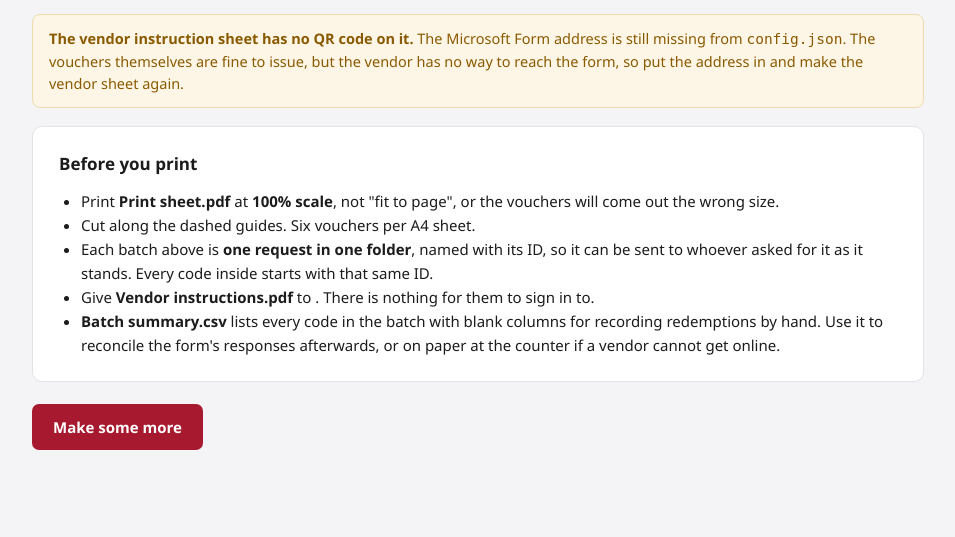
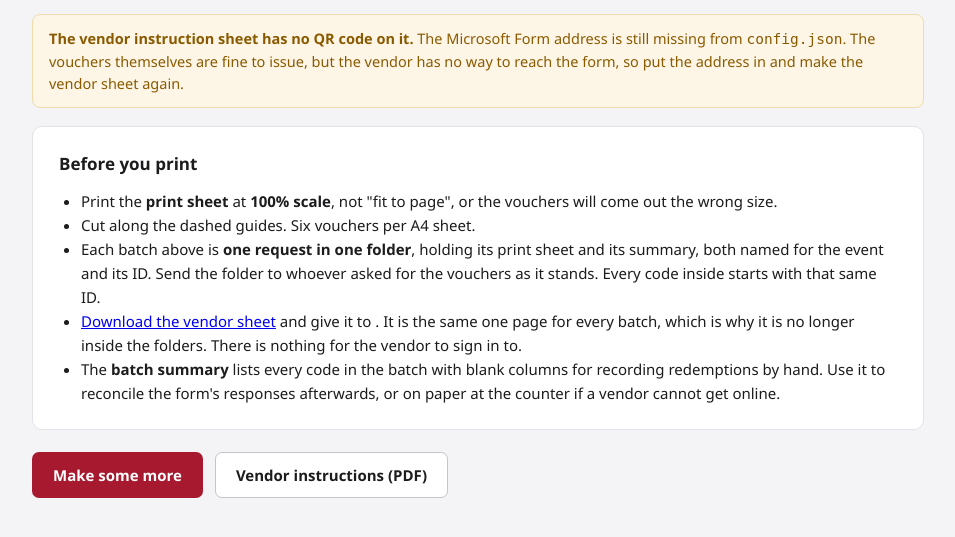
Before and after one commit to DMU-voucher/Dmu, a Flask app: template templates/done.html in a window 1280 px wide. Shown: the part 204-741 px from the top of the page, without its empty margins (162-1117 px from the left). Run offline with Flask 3, Linux system fonts and the light colour scheme; the template is opened without the code that fills it, so the values that code supplies are empty; some libraries are stand-ins or nearby versions.

Commit message:
A batch folder is two files, named for the batch
Sam looked at what came out of a zip from the live site. Four things.

Two batches wrote two files called Print sheet.pdf. Download both and there are
two identical names in one downloads folder with nothing to say which request
either belongs to. Both files are now named for the event and its ID: Print
sheet - Test 5 ID 12.pdf and Batch summary - Test 5 ID 12.csv. The event name
is cut shorter than a folder name is, because this sits inside an already long
folder path and Windows still stops at 260 characters.

Excel read the voucher code as a date: 12-01 opened as the first of December,
and the batch number 006 opened as 6. Nothing is wrong with the file, and there
is nothing in the CSV format to say otherwise, since quoting is syntax rather
than a type. Both are now written as a formula that evaluates to the string.
Deliberately not the ledger: read_ledger parses that one, so a formula wrapper
in it would be a bug rather than a display fix.

The copy of the approval export in each folder was the whole uploaded file, so
sending one requestor their folder showed them every other request in it, with
values, cost centres and approvers. Gone. The exact bytes that were dropped in
are still kept in Uploads for the audit trail, and the summary carries that
row's own detail.

The vendor sheet is out of the folders too: it is the same single page for
every batch in a run, and it goes to vendors rather than to the requestor. That
needed doing in the right order, because the batch zip was the only way a
hosted user could get it as a PDF at all: /preview-vendor returns HTML and the
loose copy beside the records is written but never served. So there is now a
route that draws it on demand, linked from the done page and the front page
footer, and the loose copy is still written for the office machine.

Co-Authored-By: Claude Opus 5 <noreply@anthropic.com>

```diff
--- a/app.py
+++ b/app.py
@@ -15,6 +15,7 @@ import mimetypes
 import os
 import re
 import secrets
+import tempfile
 import time
 import traceback
 import zipfile
@@ -391,6 +392,40 @@ def preview_vendor():
     return render_vendor_sheet(config)
 
 
+@app.get("/vendor-instructions.pdf")
+def vendor_instructions():
+    """The vendor handout, on its own.
+
+    It used to be written into every batch folder, which meant the requestor's
+    zip carried a sheet meant for vendors and the office had four copies of the
+    same page. Taking it out of the folder needed this first: on the hosted copy
+    the batch zip was the only way to get it as a PDF at all, since the preview
+    above is HTML and the loose copy beside the records is never served.
+
+    Rendered fresh rather than served from LOOSE_VENDOR_PDF, so it always
+    matches what config.json says today. It is one page, and it is the same
+    sheet whichever batch you came from.
+    """
+    config = core.load_config()
+    try:
+        with core.PdfWriter() as writer:
+            buf = io.BytesIO()
+            with tempfile.TemporaryDirectory() as tmp:
+                path = Path(tmp) / "Vendor instructions.pdf"
+                writer.write(render_vendor_sheet(config), path)
+                buf.write(path.read_bytes())
+        buf.seek(0)
+    except Exception:
+        traceback.print_exc()
+        return _index_with_error(
+            "The vendor sheet could not be drawn. The details are in the window "
+            "running the app. The vouchers themselves are unaffected: this is "
+            "the handout, and it can also be printed from the preview link at "
+            "the bottom of this page.")
+    return send_file(buf, mimetype="application/pdf", as_attachment=True,
+                     download_name="Vendor instructions.pdf")
+
+
 @app.post("/generate")
 def generate():
     token = request.form.get("token", "")
@@ -456,16 +491,25 @@ def generate():
                 out_dir = core.unique_output_dir(req.event_name, issued_at, req.dmu_id)
                 out_dir.mkdir(parents=True, exist_ok=True)
 
-                sheet_pdf = out_dir / "Print sheet.pdf"
+                # Named for the batch, because these files leave the folder:
+                # two batches downloaded as two zips used to unpack into two
+                # files called Print sheet.pdf.
+                sheet_pdf = out_dir / core.batch_file_name(
+                    "Print sheet", req.event_name, req.dmu_id, ".pdf")
                 writer.write(render_sheet(vs, config, req.event_name), sheet_pdf)
 
-                writer.write(render_vendor_sheet(config),
-                             out_dir / "Vendor instructions.pdf")
+                core.write_batch_summary(
+                    out_dir / core.batch_file_name(
+                        "Batch summary", req.event_name, req.dmu_id, ".csv"),
+                    req, vs, batch, issued_by, issued_at, venues)
 
-                core.write_batch_summary(out_dir / "Batch summary.csv", req, vs,
-                                         batch, issued_by, issued_at, venues)
-                src = session.get("source_csv")
-                core.copy_source_csv(Path(src) if src else None, out_dir)
+                # No vendor sheet and no copy of the export in here. The vendor
+                # sheet is the same handout for every batch in the run and goes
+                # to vendors rather than to the requestor, so it is downloaded
+                # on its own from the done page. The export copy was the whole
+                # uploaded file, so sending one requestor their folder showed
+                # them every other request in it; the file itself is still kept
+                # in Uploads for the audit trail.
 
                 core.append_ledger([{
                     "dmu_code": v.dmu_code,
--- a/templates/done.html
+++ b/templates/done.html
@@ -92,18 +92,23 @@
   <div class="panel">
     <h2 style="margin-bottom:12px">Before you print</h2>
     <ul style="margin:0; padding-left:22px; font-size:15px; line-height:1.6">
-      <li>Print <strong>Print sheet.pdf</strong> at <strong>100% scale</strong>, not
+      <li>Print the <strong>print sheet</strong> at <strong>100% scale</strong>, not
         "fit to page", or the vouchers will come out the wrong size.</li>
       <li>Cut along the dashed guides. Six vouchers per A4 sheet.</li>
-      <li>Each batch above is <strong>one request in one folder</strong>, named with
-        its ID, so it can be sent to whoever asked for it as it stands. Every
+      {# The files are named for their batch now, so a folder can be sent on as
+         it stands and two batches cannot be mixed up once they are unzipped. #}
+      <li>Each batch above is <strong>one request in one folder</strong>, holding
+        its print sheet and its summary, both named for the event and its ID.
+        Send the folder to whoever asked for the vouchers as it stands. Every
         code inside starts with that same ID.</li>
       {# Was two vendors by name, which went stale the moment a third was added.
          This run's own list instead. #}
-      <li>Give <strong>Vendor instructions.pdf</strong> to
+      <li><a href="{{ url_for('vendor_instructions') }}">Download the vendor
+        sheet</a> and give it to
         {{ venues[:-1]|join(', ') }}{% if venues|length > 1 %} and {% endif %}{{ venues[-1] }}.
-        There is nothing for them to sign in to.</li>
-      <li><strong>Batch summary.csv</strong> lists every code in the batch with
+        It is the same one page for every batch, which is why it is no longer
+        inside the folders. There is nothing for the vendor to sign in to.</li>
+      <li>The <strong>batch summary</strong> lists every code in the batch with
         blank columns for recording redemptions by hand. Use it to reconcile the
         form's responses afterwards, or on paper at the counter if a vendor
         cannot get online.</li>
@@ -112,6 +117,8 @@
 
   <div class="actions">
     <a class="btn primary" href="{{ url_for('index') }}">Make some more</a>
+    <a class="btn secondary" href="{{ url_for('vendor_instructions') }}">Vendor
+      instructions (PDF)</a>
   </div>
 
 </div>
--- a/templates/index.html
+++ b/templates/index.html
@@ -268,7 +268,8 @@
       {{ ledger_count }} voucher{{ '' if ledger_count == 1 else 's' }} issued to date{% if last_issued %}, most recently on {{ last_issued }}{% endif %}.
       <a href="{{ url_for('ledger_csv') }}" target="_blank">View the log</a> &middot;
     {% endif %}
-    <a href="{{ url_for('preview_vendor') }}" target="_blank">Vendor instruction sheet</a>
+    <a href="{{ url_for('vendor_instructions') }}">Vendor instruction sheet</a>
+    (<a href="{{ url_for('preview_vendor') }}" target="_blank">look at it first</a>)
     &middot; Redeemable at
     {{- ' ' }}{{ cfg.venues[:-1]|join(', ') }}
     {%- if cfg.venues|length > 1 %} and {% endif -%}
--- a/vouchers.py
+++ b/vouchers.py
@@ -925,6 +925,28 @@ def safe_folder_name(name: str) -> str:
     return cleaned[:80] or "Event"
 
 
+def batch_file_name(kind: str, event_name: str, dmu_id: str, suffix: str) -> str:
+    """"Print sheet - Test 5 ID 12.pdf", for a file that leaves the folder.
+
+    Two batches used to write two files called Print sheet.pdf. Download both
+    and there are two identical names in one downloads folder with no way to
+    tell which request either belongs to, which is what prompted this.
+
+    The event name is cut shorter here than in a folder name. This sits inside
+    an already long folder path and Windows still stops at 260 characters for
+    the whole thing. A row with neither a name nor an ID falls back to the plain
+    name the file had before: a poor file name, but never an invalid one.
+    """
+    name = safe_folder_name(event_name)[:40].strip() if event_name.strip() else ""
+    tail = []
+    if name and name != "Event":
+        tail.append(name)
+    if str(dmu_id).strip():
+        tail.append("ID " + safe_folder_name(str(dmu_id))[:20].strip())
+    stem = kind if not tail else kind + " - " + " ".join(tail)
+    return stem + suffix
+
+
 def resolve_venues(config: dict, selected: list[str] | None,
                    extra: str = "") -> list[str]:
     """Where this batch can be spent: the ticked venues plus any one-off typed in.
@@ -1139,6 +1161,21 @@ def unique_output_dir(event_name: str, when: datetime, dmu_id: str = "") -> Path
     return candidate
 
 
+def excel_text(value: str) -> str:
+    """A value Excel will not try to be clever about.
+
+    Excel reads 12-01 out of a CSV as the first of December and 006 as 6, and
+    there is nothing in the CSV format itself to say otherwise: quoting is
+    syntax, not a type. Wrapping the value as a formula that evaluates to a
+    string is the way round it that Excel and Google Sheets both understand. The
+    cost is that a plain text editor shows the wrapper.
+
+    Only for files a person opens. The ledger is read back by read_ledger, so a
+    formula wrapper in that one would be a bug rather than a fix.
+    """
+    return '="%s"' % str(value).replace('"', '""')
+
+
 def write_batch_summary(path: Path, request: VoucherRequest, vouchers: list[Voucher],
                         batch: int, issued_by: str, issued_at: datetime,
                         venues: list[str] | None = None) -> None:
@@ -1155,21 +1192,13 @@ def write_batch_summary(path: Path, request: VoucherRequest, vouchers: list[Vouc
         writer.writerow(["Event date", format_uk_date(request.event_date)])
         writer.writerow(["Valid until", format_uk_date(request.expiry_date)])
         writer.writerow(["Redeemable at", ", ".join(venues or [])])
-        writer.writerow(["Batch", f"{batch:03d}"])
+        writer.writerow(["Batch", excel_text(f"{batch:03d}")])
         writer.writerow(["Issued", issued_at.strftime("%d %B %Y %H:%M")])
         writer.writerow(["Issued by", issued_by])
         writer.writerow([])
         writer.writerow(["Voucher code", "Value", "Redeemed at", "Date redeemed"])
         for v in vouchers:
-            writer.writerow([v.dmu_code, v.value_display, "", ""])
-
-
-def copy_source_csv(source: Path | None, dest_dir: Path) -> None:
-    if source and source.is_file():
-        try:
-            shutil.copy2(source, dest_dir / f"Source export - {source.name}")
-        except OSError:
-            pass
+            writer.writerow([excel_text(v.dmu_code), v.value_display, "", ""])
 
 
 def open_folder(path: Path) -> None:
```
Also changed, not shown: README.md.
